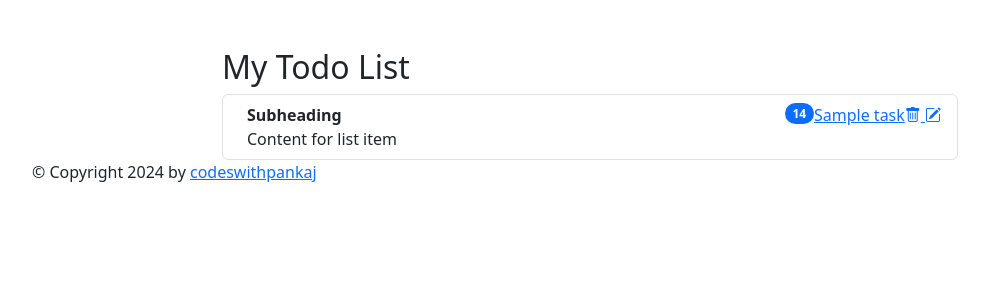
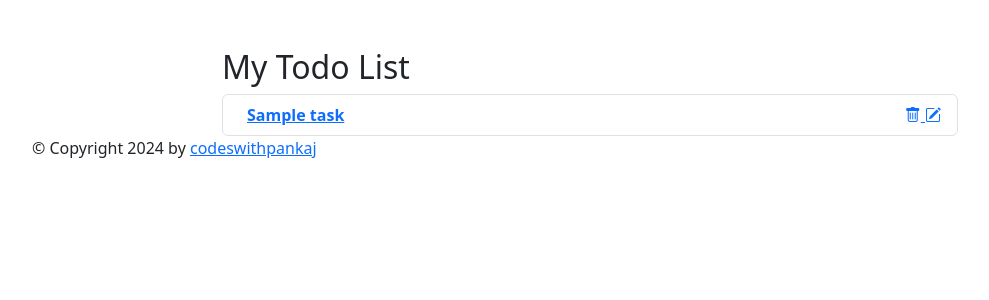
Before and after one commit to Pankaj-Str/todo_list_form_view, a Django app: template todo/templates/todo/task_list.html in a window 1280 px wide. Shown: the part 72-372 px from the top of the page, without its empty margins (50-1039 px from the left). Run offline with Django 4.2, Linux system fonts and the light colour scheme; the template is opened without the code that fills it: most values are stand-ins (such as "Sample title", 1, 10 or a date in 2020); parts of the project's set-up code (start-up, migrations or seed data) failed here and were passed over; some libraries are stand-ins or nearby versions.

Commit message:
update todo page

```diff
--- a/todo/templates/todo/task_list.html
+++ b/todo/templates/todo/task_list.html
@@ -10,12 +10,12 @@
 		{% for task in tasks %}
 			<li class="list-group-item d-flex justify-content-between align-items-start">
 				<div class="ms-2 me-auto">
-					<div class="fw-bold">Subheading</div>
-					Content for list item
+					<div class="fw-bold">
+						<a href="{% url 'task' task.id %}" class="{% if task.completed%}completed{%endif%}">{{ task.title }}</a>
+					</div>
+
 				  </div>
-				  <span class="badge text-bg-primary rounded-pill">14</span>
 
-				<a href="{% url 'task' task.id %}" class="{% if task.completed%}completed{%endif%}">{{ task.title }}</a>
 				 <div  class="task-controls">
 				 	<a href="{%url 'task-delete' task.id %}"><i class="bi bi-trash"></i> </a>
 					<a href="{%url 'task-update' task.id %}"><i class="bi bi-pencil-square"></i></a>
```
Also changed, not shown: db.sqlite3.
